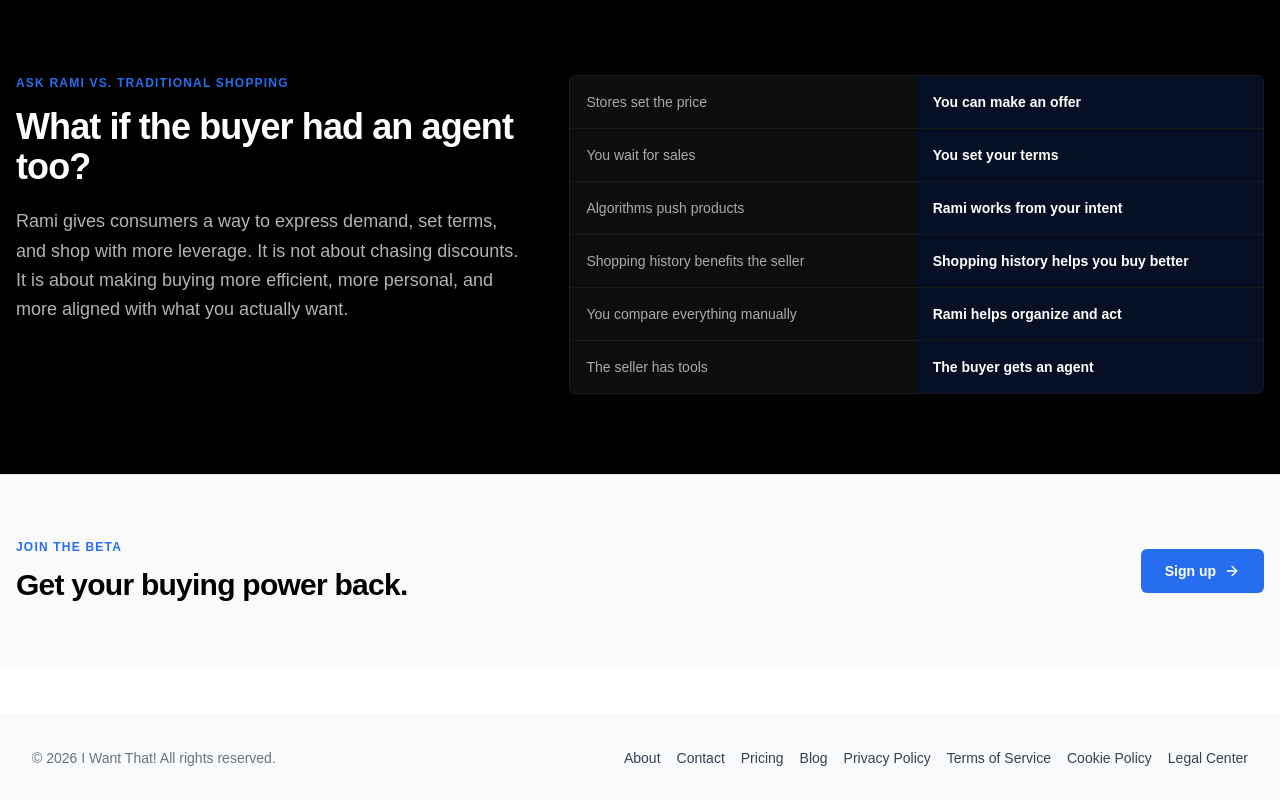
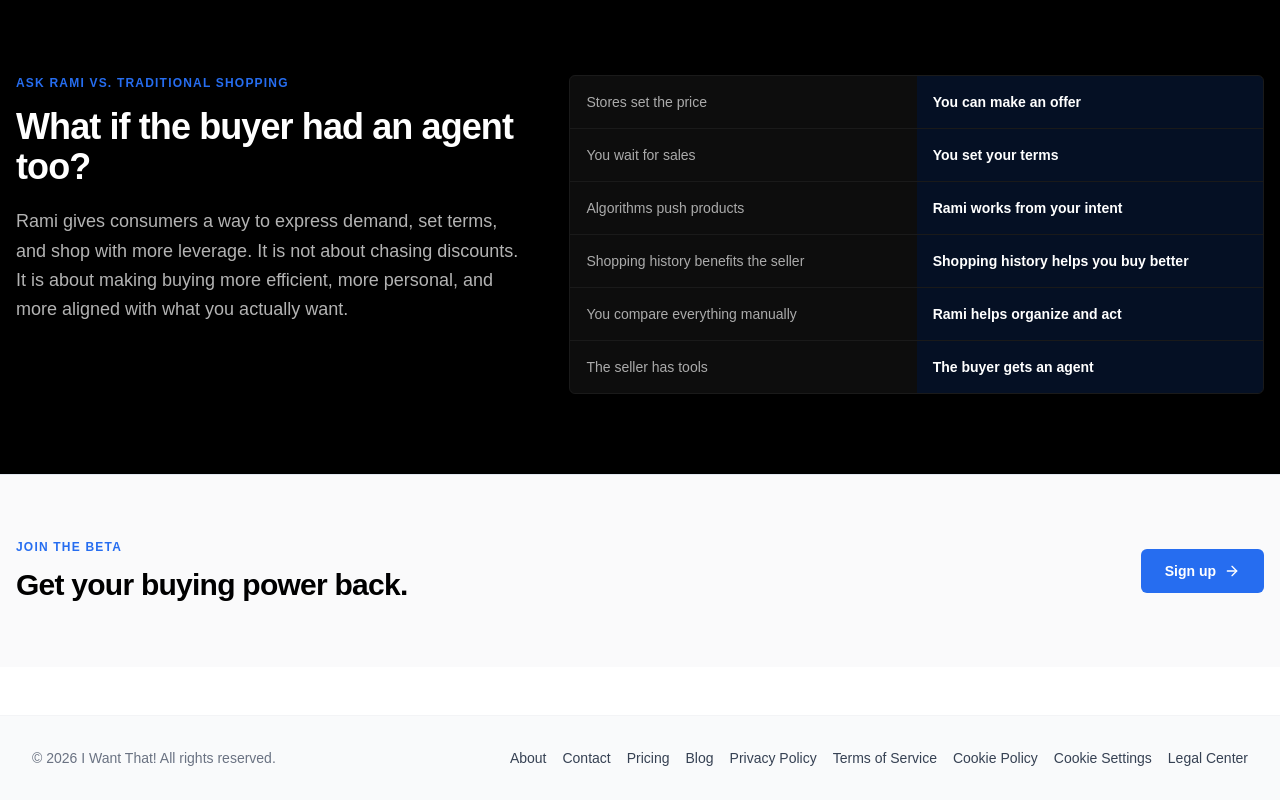
Before and after one commit to c-e-daly/useiwantthat, a Next.js app: page /ask-rami in a window 1280 px wide. Shown: the part 3529-4329 px from the top of the page. Built offline with nearby package versions, Linux system fonts and the light colour scheme; no server answers; a web font is replaced by a local one.

Commit message:
deploying consent banner

```diff
--- /dev/null
+++ b/components/public/CookieSettingsButton.tsx
@@ -0,0 +1,23 @@
+"use client";
+
+type HubSpotQueue = Array<["showBanner"]>;
+
+export function CookieSettingsButton() {
+  function showCookieBanner() {
+    const hubSpotWindow = window as typeof window & { _hsp?: HubSpotQueue };
+    const queue = (hubSpotWindow._hsp ??= []);
+
+    queue.push(["showBanner"]);
+  }
+
+  return (
+    <button
+      type="button"
+      id="hs_show_banner_button"
+      className="cursor-pointer bg-transparent p-0 font-inherit text-inherit transition duration-150 hover:text-indigo-600"
+      onClick={showCookieBanner}
+    >
+      Cookie Settings
+    </button>
+  );
+}
--- a/components/public/footer.tsx
+++ b/components/public/footer.tsx
@@ -1,4 +1,5 @@
 import Link from 'next/link';
+import { CookieSettingsButton } from './CookieSettingsButton';
 
 export function Footer() {
   const currentYear = new Date().getFullYear();
@@ -36,6 +37,7 @@ export function Footer() {
             <Link href="https://useiwantthat.com/cookie-policy" className="hover:text-indigo-600 transition duration-150">
               Cookie Policy
             </Link>
+            <CookieSettingsButton />
             <Link href="https://useiwantthat.com/legal" className="hover:text-indigo-600 transition duration-150">
               Legal Center
             </Link>
```
